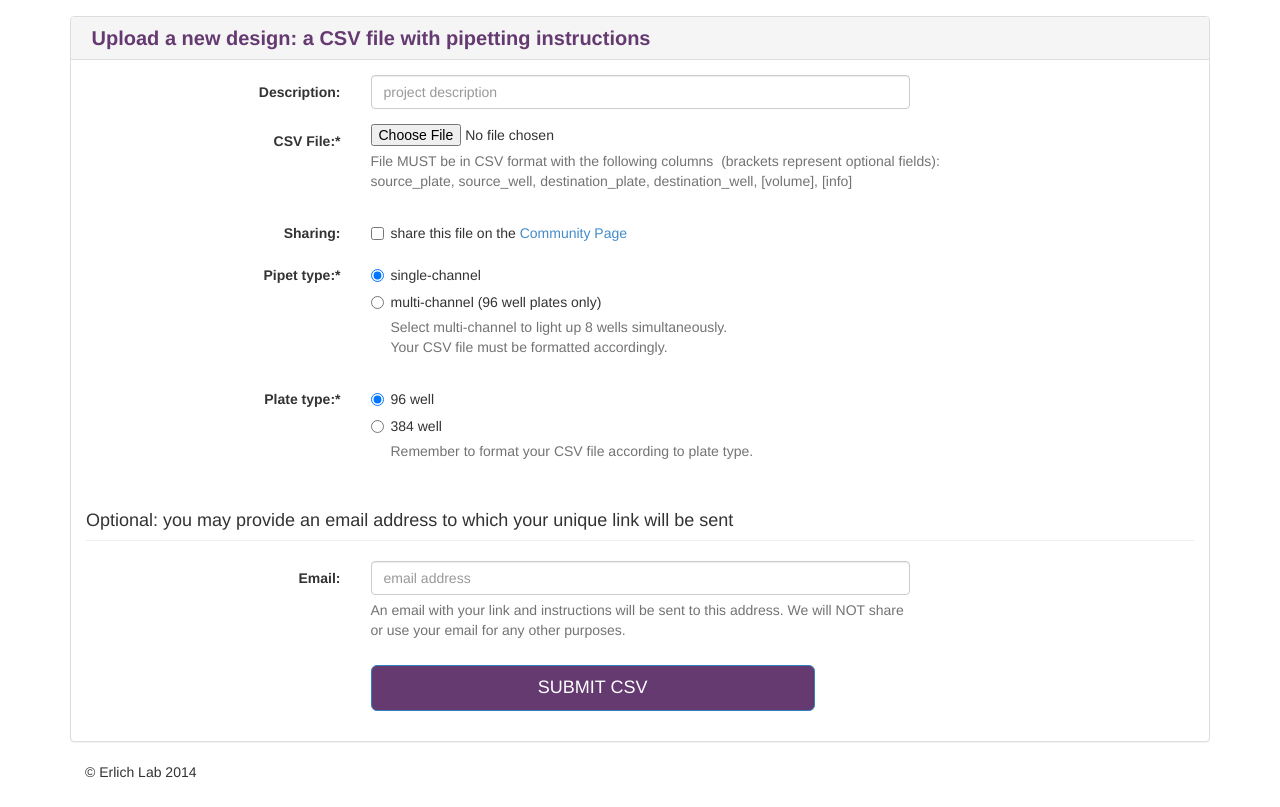
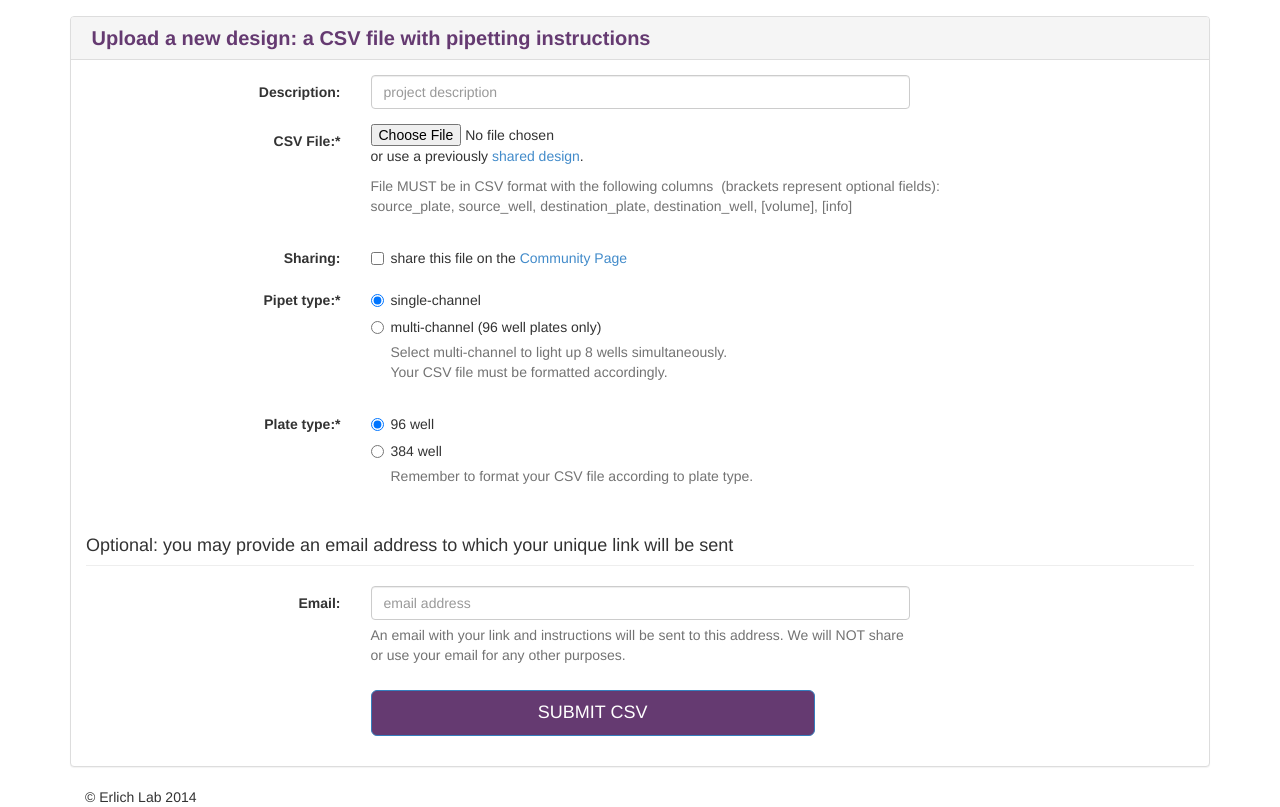
Before and after one commit to dinovski/iPipet, a Flask app: page /home in a window 1280 px wide. Shown: the part 402-1209 px from the top of the page. Before the commit the page ends 1180 px from the top, so only its background shows below. Run offline with Flask 2, Linux system fonts and the light colour scheme; some libraries are stand-ins or nearby versions.

Commit message:
home page: add another link to community page

```diff
--- a/templates/home.html
+++ b/templates/home.html
@@ -121,6 +121,9 @@ copyright (c) 2014 Dina Zielinski (dina@wi.mit.edu)
     <label for="input_pooling_file" class="col-sm-3 control-label">CSV&nbsp;File:*</label>
     <div class="col-sm-9">
        <input type="file" name="csv_file" id="input_pooling_file">
+       <p>
+       or use a previously <a href="{{ url_for("community") }}">shared design</a>.
+       </p>
        <p class="help-block">
 File MUST be in CSV format with the following columns &nbsp;(brackets represent optional fields):<br/>
 source_plate, source_well, destination_plate, destination_well, [volume], [info]
```
